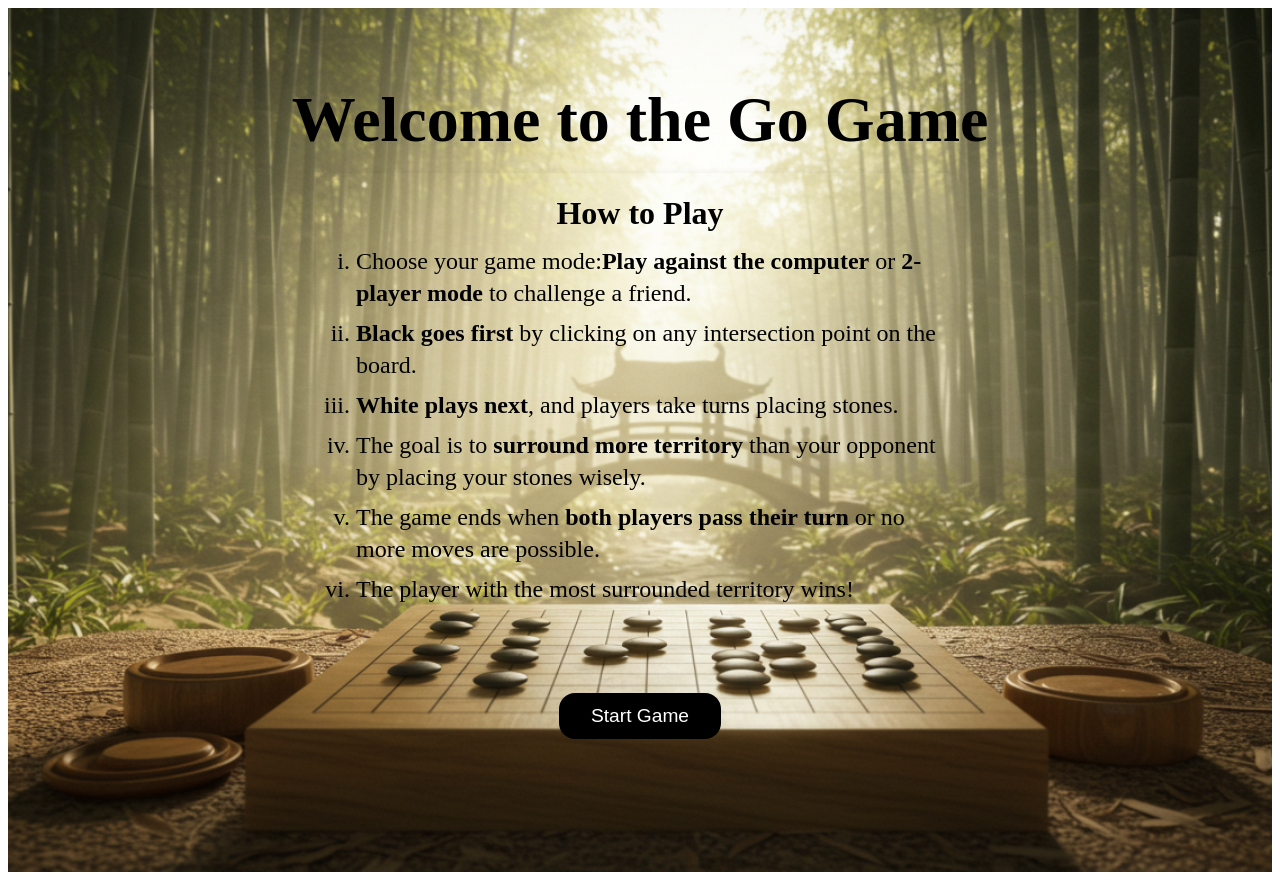
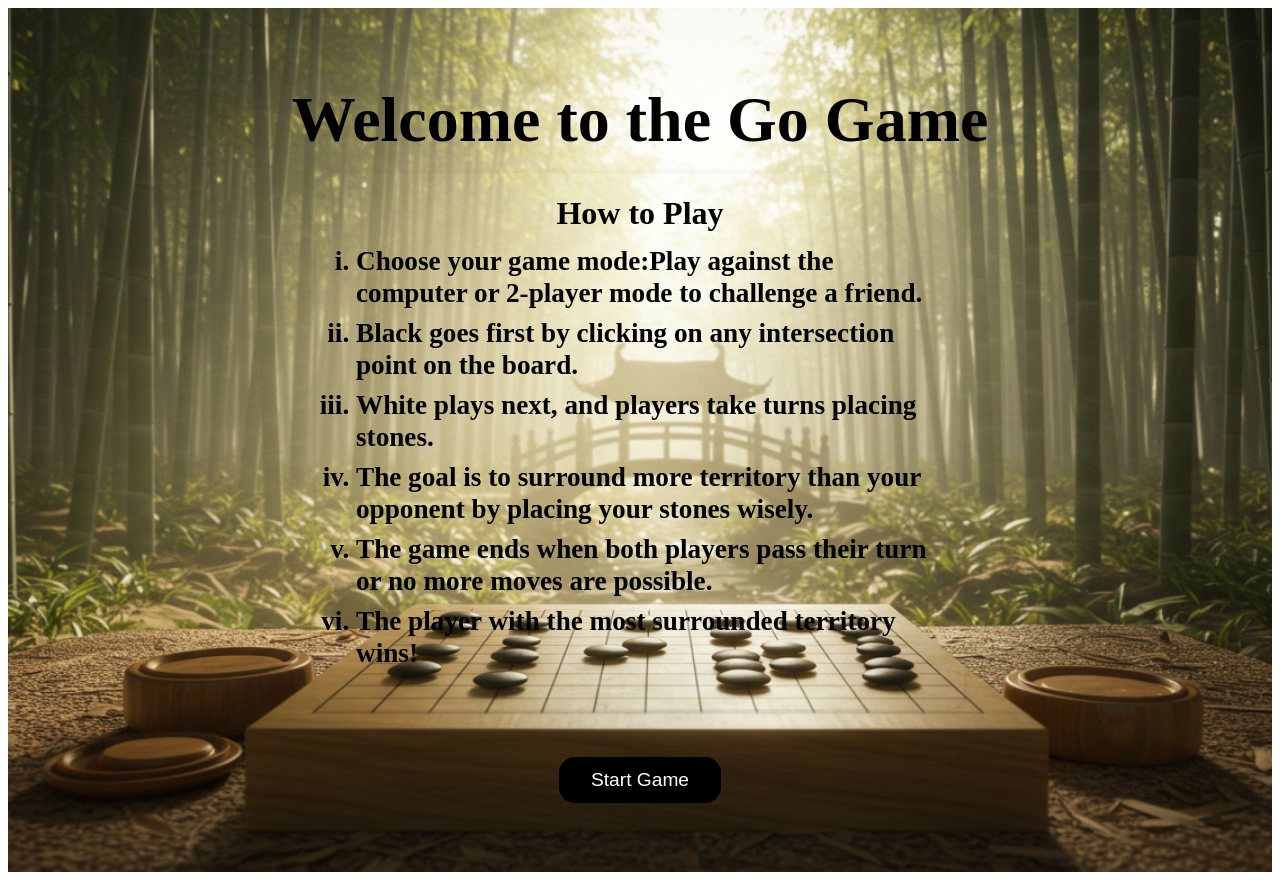
Before and after one commit to Horace01b/Go-project-group4, a React (Vite) app in the folder vite-project/: page / in a window 1280 px wide. Built offline with nearby package versions, Linux system fonts and the light colour scheme.

Commit message:
initial commit

```diff
--- a/vite-project/src/Components/css.css
+++ b/vite-project/src/Components/css.css
@@ -122,7 +122,10 @@
 
 .instructions li {
   margin-bottom: 0.5rem;
-  font-size: 1.5rem;
+  font-size: 1.7rem;
+  line-height: 1 rem;
+  color: #000;
+  font-weight: bolder;
 }
 
 .start-button {
```
Also changed, not shown: vite-project/src/Components/Controls.jsx (deleted, +0 -29 lines).
